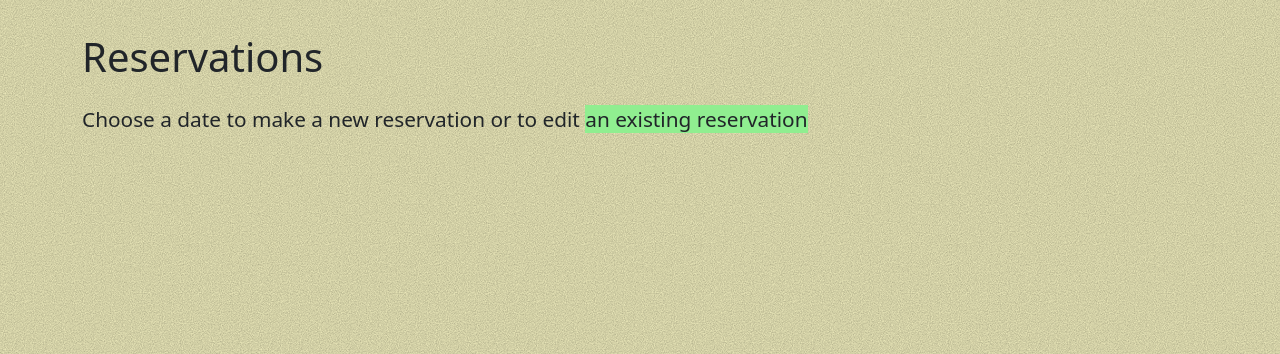
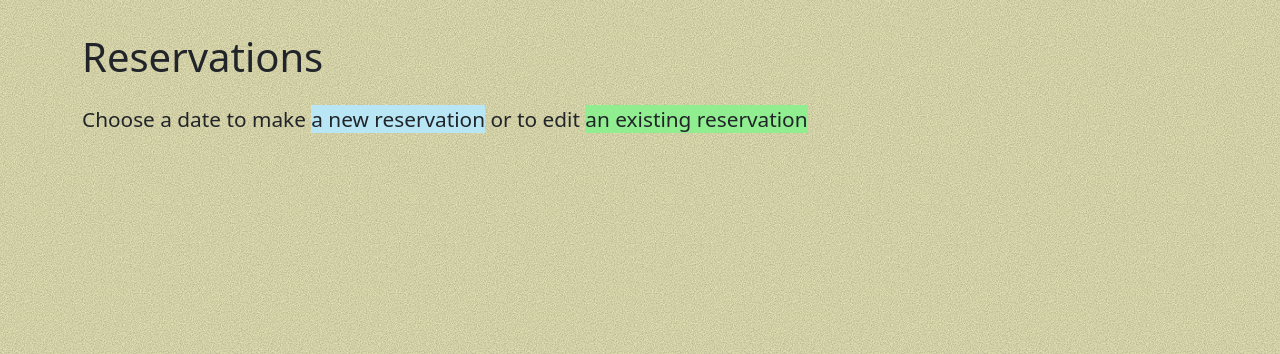
Before and after one commit to ctr-code/heart-of-ruritania, a Django app: template reservations/templates/reservations/reservations.html in a window 1280 px wide. Shown: the part 66-420 px from the top of the page. Run offline with Django 5.2, Linux system fonts and the light colour scheme; the template is opened without the code that fills it, so the values that code supplies are empty; some libraries are stand-ins or nearby versions.

Commit message:
Format reservations page

```diff
--- a/reservations/templates/reservations/reservations.html
+++ b/reservations/templates/reservations/reservations.html
@@ -8,7 +8,7 @@
     <div class="row">
         <div class="col-12">
             <h1>Reservations</h1>
-            <p>Choose a date to make a new reservation or to edit <span class="day_edit">an existing reservation</span></p>
+            <p>Choose a date to make <span class="day_book">a new reservation</span> or to edit <span class="day_edit">an existing reservation</span></p>
             {% for month in months %}<table>
                 <tr class="cal_month">
                     <td colspan="7">{{ month.name }}</td>
@@ -26,7 +26,7 @@
                     {% spaceless %}
                     <td>
                         {% if day.open and day.date.month == month.date.month %}
-                            <a href="{% url 'reservations' %}/{{ day.date.isoformat }}">
+                            <a href="{% url 'reservation_times' day.date.year day.date.month day.date.day %}">
                         {% endif %}
                         <div class="{% if day.off %}day_hide{% elif day.edit %}day_edit{% elif not day.open %}day_shut{% else %}day_book{% endif %}">{{ day.date.day }}</div>
                         {% if day.open %}
```
